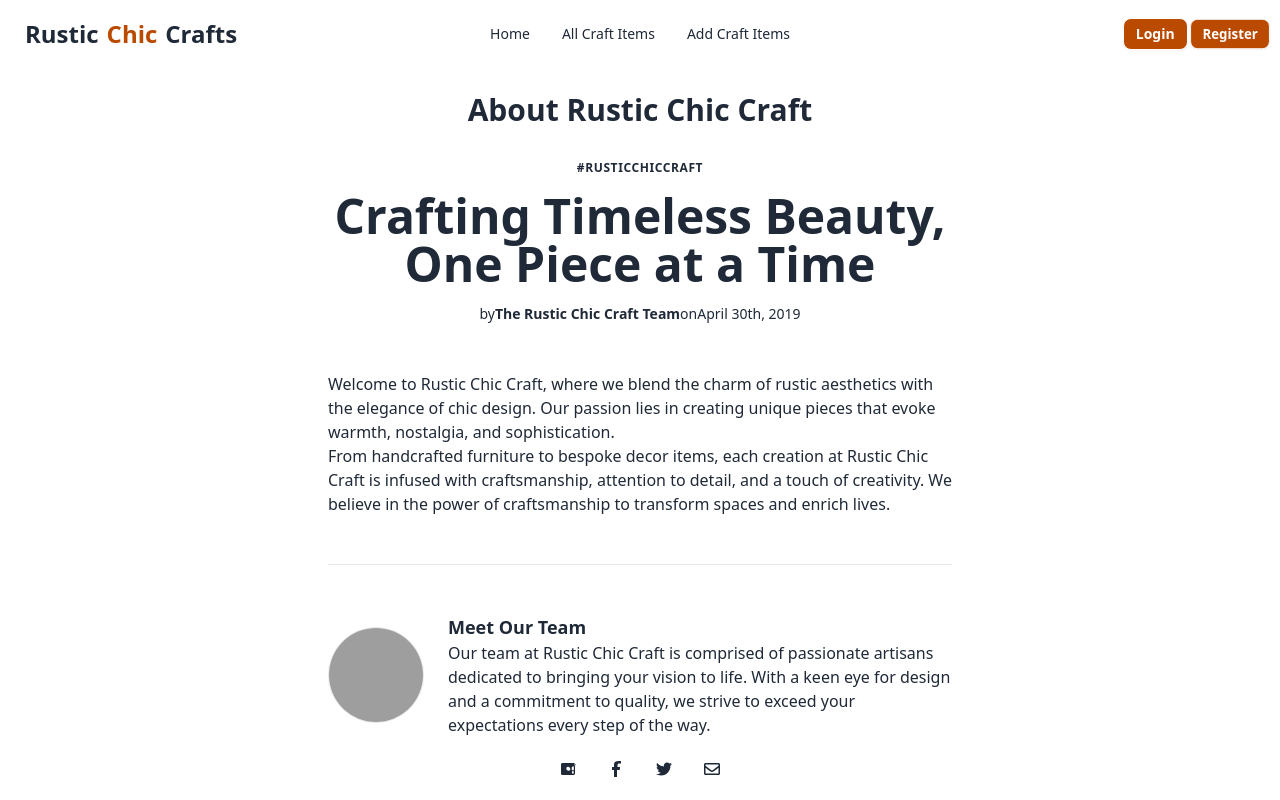
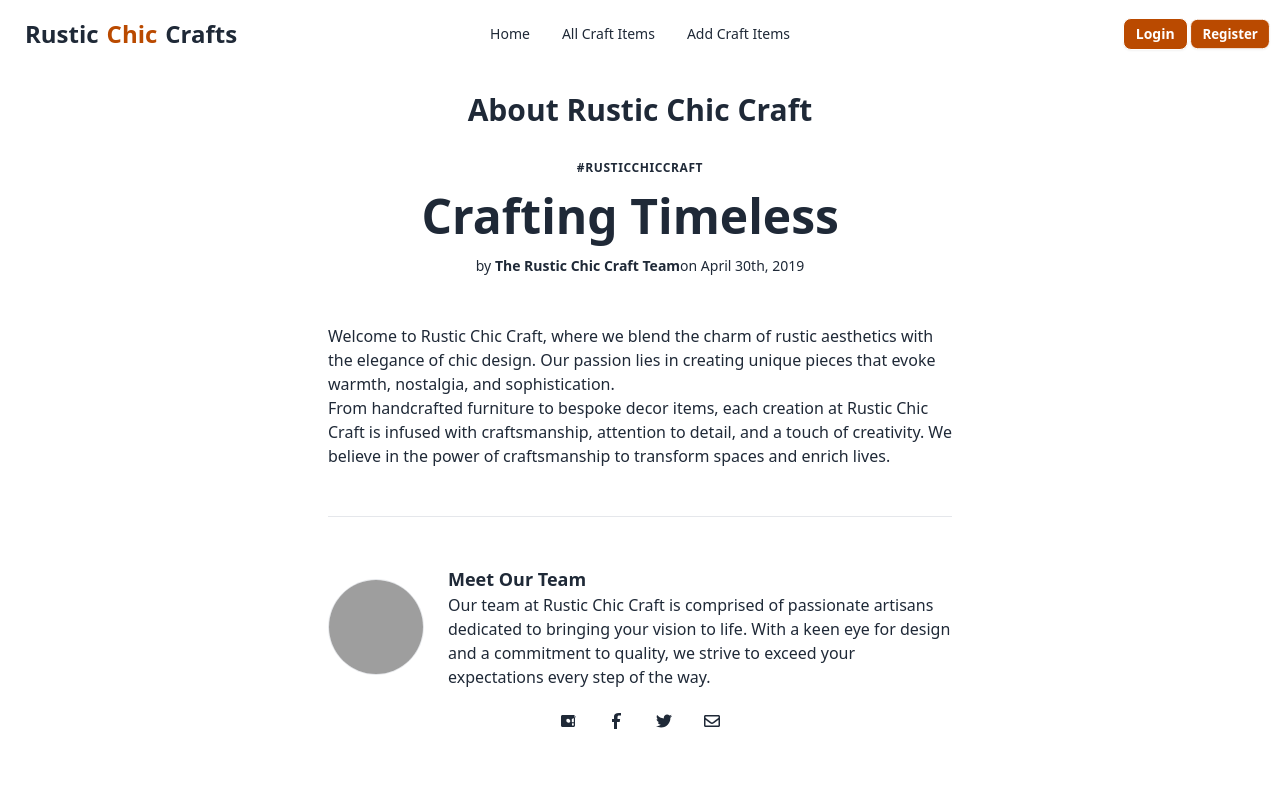
Before and after one commit to Naba-skcn/art-and-craft-store-client, a React (Vite) app: page /about in a window 1280 px wide. Shown: the top 800 px of the page. Built offline with nearby package versions, Linux system fonts and the light colour scheme; no server answers; grey boxes are pictures that could not be loaded.

Commit message:
react styles added

```diff
--- a/package.json
+++ b/package.json
@@ -10,14 +10,17 @@
     "preview": "vite preview"
   },
   "dependencies": {
+    "@emotion/react": "^11.11.4",
     "firebase": "^10.11.1",
     "localforage": "^1.10.0",
     "match-sorter": "^6.3.4",
     "react": "^18.2.0",
+    "react-awesome-reveal": "^4.2.8",
     "react-dom": "^18.2.0",
     "react-helmet": "^6.1.0",
     "react-icons": "^5.1.0",
     "react-router-dom": "^6.23.0",
+    "react-simple-typewriter": "^5.0.1",
     "react-toastify": "^10.0.5",
     "sort-by": "^1.2.0",
     "sweetalert": "^2.1.2",
--- a/src/components/AboutUs.jsx
+++ b/src/components/AboutUs.jsx
@@ -1,17 +1,38 @@
 import React from 'react';
+import { Typewriter } from 'react-simple-typewriter'
 
 const AboutUs = () => {
+    const handleDone = () => {
+        console.log('Typewriter effect finished');
+    };
+
+    const handleType = () => {
+        console.log('Typing...');
+    };
+
     return (
         <div className='container mx-auto'>
             <h1 className="text-3xl font-semibold mb-4 text-center mt-6">About Rustic Chic Craft</h1>
             <article className="max-w-2xl px-6 py-24 mx-auto space-y-12 dark:bg-gray-100 dark:text-gray-900">
                 <div className="w-full mx-auto space-y-4 text-center">
                     <p className="text-xs font-semibold tracking-wider mt-[-80px] uppercase">#RusticChicCraft</p>
-                    <h1 className="text-4xl font-bold leading-tight md:text-5xl">Crafting Timeless Beauty, One Piece at a Time</h1>
+                    <h1 className="text-4xl font-bold leading-tight md:text-5xl">
+                        <Typewriter
+                            words={['Crafting Timeless Beauty, One Piece at a Time']}
+                            loop={5}
+                            cursor
+                            cursorStyle='_'
+                            typeSpeed={70}
+                            deleteSpeed={50}
+                            delaySpeed={1000}
+                            onLoopDone={handleDone}
+                            onType={handleType}
+                        />
+                    </h1>
                     <p className="text-sm dark:text-gray-600">by
-                        <span className="font-semibold">The Rustic Chic Craft Team</span>
+                        <span className="font-semibold"> The Rustic Chic Craft Team</span>
                         on
-                        <time dateTime="2024-04-30">April 30th, 2019</time>
+                        <time dateTime="2019-04-30"> April 30th, 2019</time>
                     </p>
                 </div>
                 <div className="dark:text-gray-800">
--- a/src/components/Reviews.jsx
+++ b/src/components/Reviews.jsx
@@ -1,4 +1,5 @@
 import React from 'react';
+import { Fade } from "react-awesome-reveal";
 
 const Reviews = () => {
     return (
@@ -9,6 +10,7 @@ const Reviews = () => {
                     <p className="mt-2 text-lg text-gray-600">Discover why our customers love Rustic Chic Craft</p>
                 </div>
                 <div className="container mx-auto grid grid-cols-1 gap-8 lg:gap-20 md:px-10 md:pb-10 lg:grid-cols-2">
+                    <Fade cascade damping={0.2} duration={600} triggerOnce>
                         <div className="flex flex-col items-center mx-12 lg:mx-0 rounded-lg p-8 bg-white shadow-md">
                             <div className="relative text-center">
                                 <svg xmlns="http://www.w3.org/2000/svg" viewBox="0 0 512 512" fill="currentColor" className="absolute top-0 left-0 w-8 h-8 text-gray-300">
@@ -17,13 +19,15 @@ const Reviews = () => {
                                 </svg>
                                 <p className="px-6 py-4 text-lg italic text-gray-700">"Absolutely love the handmade wooden décor I purchased from Rustic Chic Craft. It adds a touch of nature to my home. Will definitely be buying more!"</p>
                                 <svg xmlns="http://www.w3.org/2000/svg" viewBox="0 0 512 512" fill="currentColor" className="absolute bottom-0 right-0 w-8 h-8 text-gray-300">
-                                <path d="M280,185.143V416H496V16H457.6ZM464,384H312V198.857L464,54.1Z"></path>
+                                    <path d="M280,185.143V416H496V16H280ZM312,48H464V233.143L312,377.905Z"></path>
                                     <path d="M232,16H193.6L16,185.143V416H232ZM200,384H48V198.857L200,54.1Z"></path>
                                 </svg>
                             </div>
                             <span className="w-12 h-1 my-2 rounded-lg bg-gray-300"></span>
                             <p className="font-semibold">Jane Doe</p>
                         </div>
+                    </Fade>
+                    <Fade cascade damping={0.2} duration={600} triggerOnce>
                         <div className="flex flex-col items-center max-w-lg mx-12 lg:mx-0 rounded-lg p-8 bg-white shadow-md">
                             <div className="relative text-center">
                                 <svg xmlns="http://www.w3.org/2000/svg" viewBox="0 0 512 512" className="absolute top-0 left-0 w-8 h-8 text-gray-300">
@@ -32,13 +36,14 @@ const Reviews = () => {
                                 </svg>
                                 <p className="px-6 py-4 text-lg italic text-gray-700">"The craftsmanship of Rustic Chic Craft's products is outstanding. The attention to detail in every piece is remarkable. Highly recommended!"</p>
                                 <svg xmlns="http://www.w3.org/2000/svg" viewBox="0 0 512 512" className="absolute bottom-0 right-0 w-8 h-8 text-gray-300">
-                                <path fill="currentColor" d="M280,185.143V416H496V16H457.6ZM464,384H312V198.857L464,54.1Z"></path>
+                                    <path fill="currentColor" d="M280,185.143V416H496V16H280ZM312,48H464V233.143L312,377.905Z"></path>
                                     <path fill="currentColor" d="M232,16H193.6L16,185.143V416H232ZM200,384H48V198.857L200,54.1Z"></path>
                                 </svg>
                             </div>
                             <span className="w-12 h-1 my-2 rounded-lg bg-gray-300"></span>
                             <p className="font-semibold">John Smith</p>
                         </div>
+                    </Fade>
                 </div>
             </section>
         </div>
--- a/src/components/Slider.jsx
+++ b/src/components/Slider.jsx
@@ -4,8 +4,6 @@ import 'swiper/swiper-bundle.css';
 import { Navigation, Pagination, Scrollbar, A11y } from 'swiper/modules';
 import { EffectFade } from 'swiper/modules';
 import { Link } from 'react-router-dom';
-
-
 const Slider = () => {
     return (
         <Swiper className='container mx-auto'
```
Also changed, not shown: 1 other file (tests, documents, lock files or other folders). Lines whose indentation alone changed are shown as unchanged.
